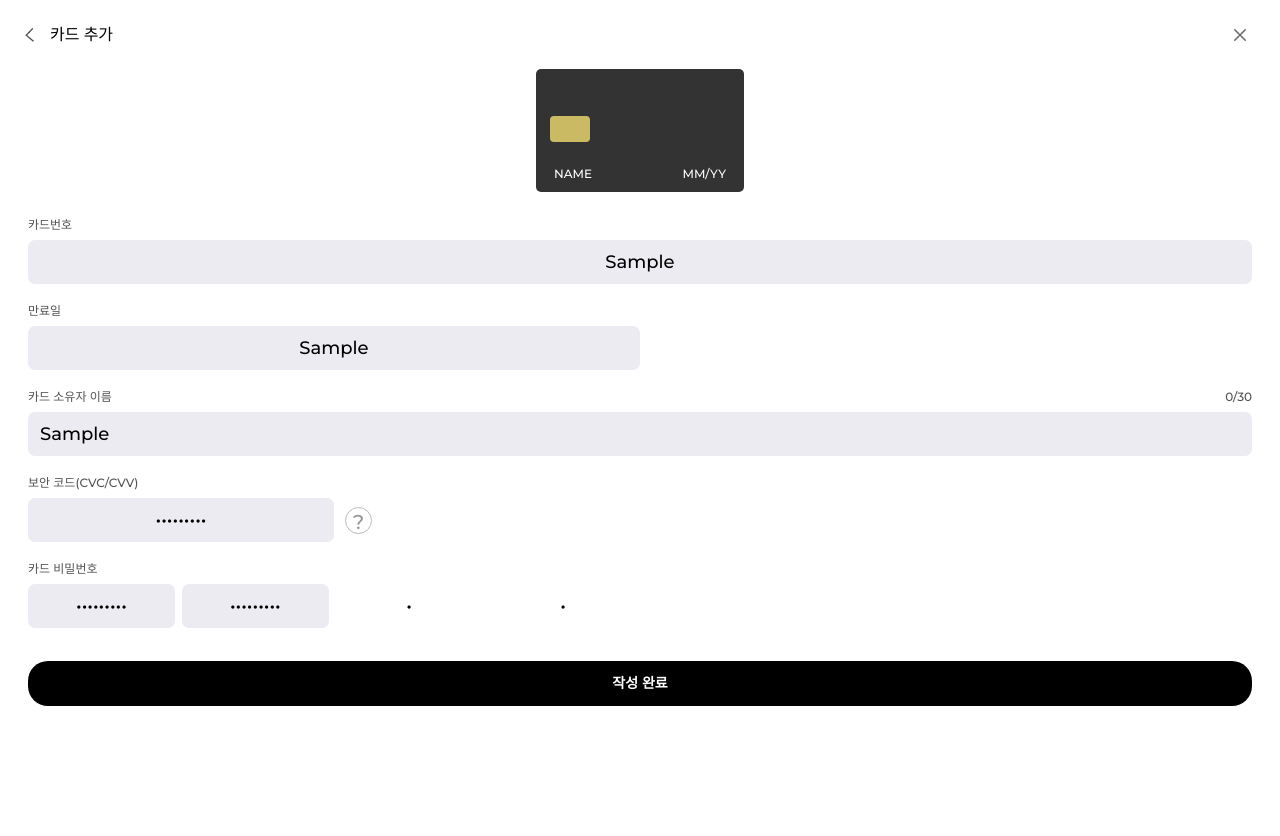
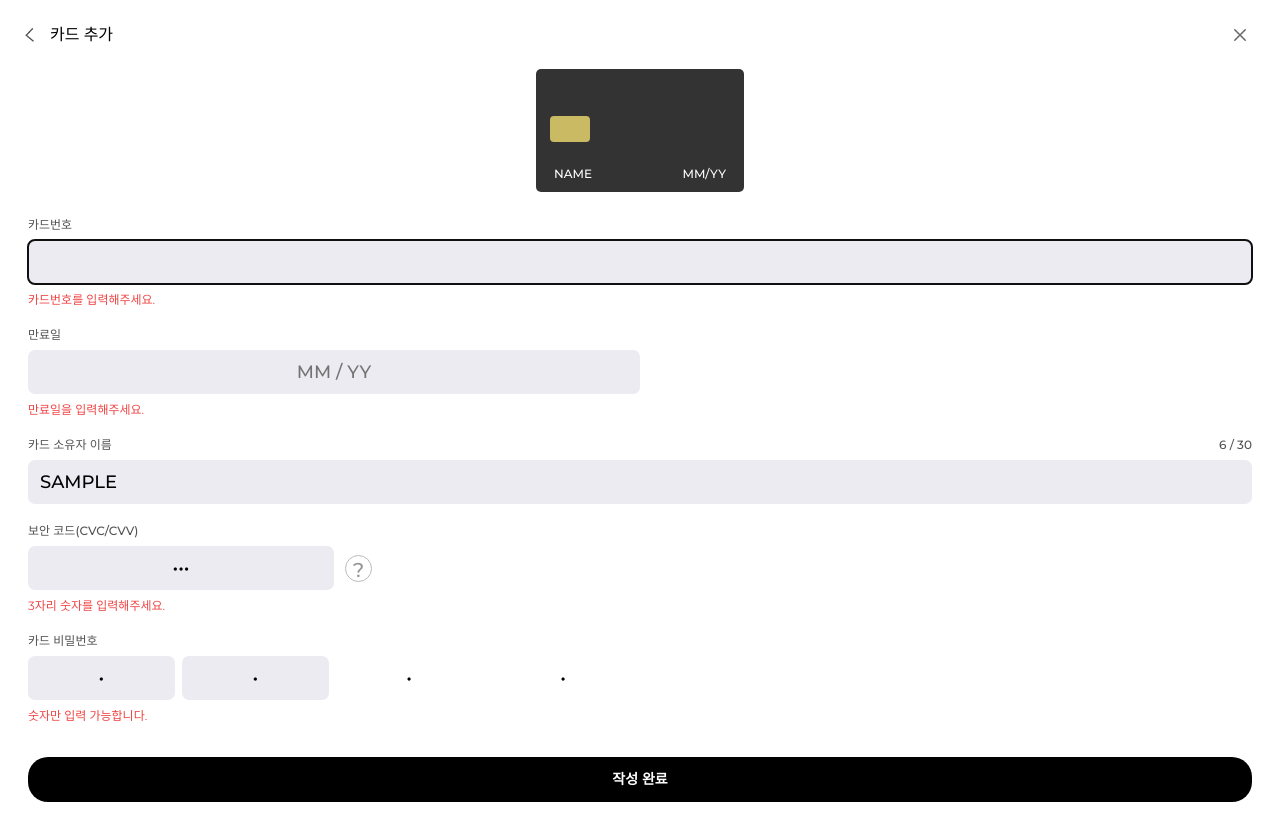
Before and after one commit to jjinheeWorld/shooking, a React (Vite) app: page /cards/register in a window 1280 px wide. Both pictures are taken after typing "Sample", "Sample", "Sample", "Sample123", "Sample123", "Sample123" into the empty fields and a click on the button "작성 완료". Before the commit the page ends 800 px from the top, so only its background shows below. Built offline with nearby package versions, Linux system fonts and the light colour scheme.

Commit message:
feat: 카드 등록 기능 구현

```diff
--- a/src/components/CardRegisterForm.jsx
+++ b/src/components/CardRegisterForm.jsx
@@ -4,8 +4,55 @@ const CardRegisterForm = () => {
   const {
     register,
     handleSubmit,
+    setValue,
+    watch,
     formState: { isSubmitting, errors },
   } = useForm();
+
+  const cardOwnerValue = watch("cardOwner", "");
+  const cardOwnerLength = cardOwnerValue.length;
+
+  const onChangeCardNumber = (e) => {
+    let value = e.target.value.replace(/\D/g, "");
+    value = value
+      .slice(0, 16)
+      .replace(/(\d{4})/g, "$1-")
+      .replace(/-$/, "");
+    setValue("cardNumber", value);
+  };
+
+  const onChangeCardDate = (e) => {
+    let value = e.target.value.replace(/\D/g, "");
+    if (value.length > 2) {
+      value = `${value.slice(0, 2)} / ${value.slice(2, 4)}`;
+    }
+    setValue("cardDate", value);
+  };
+
+  const onChangeCardOwner = (e) => {
+    let value = e.target.value.toUpperCase();
+    if (value.length > 30) {
+      value = value.slice(0, 30);
+    }
+    setValue("cardOwner", value);
+  };
+
+  const onChangeSecurityCode = (e) => {
+    let value = e.target.value;
+    if (value.length > 3) {
+      value = value.slice(0, 3);
+    }
+    setValue("securityCode", value);
+  };
+
+  const onChangeCardPassword = (e) => {
+    let value = e.target.value;
+    let name = e.target.name;
+    if (value.length > 1) {
+      value = value.slice(0, 1);
+    }
+    setValue(name, value);
+  };
 
   return (
     <form
@@ -18,45 +65,98 @@ const CardRegisterForm = () => {
       <input
         id="cardNumber"
         type="text"
-        className="register-input text-center"
+        className={`register-input text-center ${
+          errors.cardNumber ? "mb-0" : ""
+        }`}
+        {...register("cardNumber", {
+          required: "카드번호를 입력해주세요.",
+          onChange: onChangeCardNumber,
+          pattern: {
+            value: /\d{4}-\d{4}-\d{4}-\d{4}/,
+            message: "16자리 숫자를 입력해주세요.",
+          },
+        })}
       />
+      {errors.cardNumber && (
+        <div className="register-error">{errors.cardNumber.message}</div>
+      )}
       <label htmlFor="cardDate" className="register-label">
         만료일
       </label>
       <input
         id="cardDate"
         type="text"
-        className="register-input w-2/4 text-center"
+        className={`register-input  w-2/4 text-center ${
+          errors.cardDate ? "mb-0" : ""
+        }`}
         placeholder="MM / YY"
-        {...register("cardDate")}
+        {...register("cardDate", {
+          required: "만료일을 입력해주세요.",
+          onChange: onChangeCardDate,
+          pattern: {
+            value: /^(0[1-9]|1[0-2]) \/ \d{2}$/,
+            message: "유효한 만료일을 입력해주세요.",
+          },
+        })}
       />
+      {errors.cardDate && (
+        <div className="register-error">{errors.cardDate.message}</div>
+      )}
       <div className="flex justify-between">
         <label htmlFor="cardOwner" className="register-label">
           카드 소유자 이름
         </label>
-        <div className="register-label">0/30</div>
+        <div className="register-label">{cardOwnerLength} / 30</div>
       </div>
       <input
         id="cardOwner"
         type="text"
-        className="register-input"
+        className={`register-input ${errors.cardOwner ? "mb-0" : ""}`}
         placeholder="카드에 표시된 이름과 동일하게 입력하세요."
-        {...register("cardOwner")}
+        {...register("cardOwner", {
+          required: "카드 소유자 이름을 입력해주세요.",
+          onChange: onChangeCardOwner,
+          minLength: {
+            value: 2,
+            message: "최소 2자 이상 입력해주세요.",
+          },
+          pattern: {
+            value: /^[A-Z]*$/,
+            message: "영문 이름을 입력해주세요.",
+          },
+        })}
       />
+      {errors.cardOwner && (
+        <div className="register-error">{errors.cardOwner.message}</div>
+      )}
       <label htmlFor="securityCode" className="register-label">
         보안 코드(CVC/CVV)
       </label>
-      <div className="flex gap-[11px] mb-[19px] items-center">
+      <div
+        className={`flex gap-[11px] items-center ${
+          errors.securityCode ? "" : "mb-[19px]"
+        }`}
+      >
         <input
           id="securityCode"
           type="password"
           className="register-input mb-0 w-1/4 text-center"
-          {...register("securityCode")}
+          {...register("securityCode", {
+            required: "보안 코드를 입력해주세요.",
+            onChange: onChangeSecurityCode,
+            pattern: {
+              value: /^\d{3}$/,
+              message: "3자리 숫자를 입력해주세요.",
+            },
+          })}
         />
         <div className="w-[27px] h-[27px] border border-[#BABABA] text-[#969696] text-xl font-medium text-center rounded-full cursor-pointer">
           ?
         </div>
       </div>
+      {errors.securityCode && (
+        <div className="register-error">{errors.securityCode.message}</div>
+      )}
       <label id="cardPasswordLabel" className="register-label">
         카드 비밀번호
       </label>
@@ -65,15 +165,33 @@ const CardRegisterForm = () => {
           id="cardPassword1"
           type="password"
           aria-labelledby="cardPasswordLabel"
-          className="register-input w-[12%] text-center"
-          {...register("cardPassword1")}
+          className={`register-input w-[12%] text-center ${
+            errors.cardPassword1 || errors.cardPassword2 ? "mb-0" : ""
+          }`}
+          {...register("cardPassword1", {
+            required: "카드 비밀번호를 입력해주세요.",
+            onChange: onChangeCardPassword,
+            pattern: {
+              value: /\d/,
+              message: "숫자만 입력 가능합니다.",
+            },
+          })}
         />
         <input
           id="cardPassword2"
           type="password"
           aria-labelledby="cardPasswordLabel"
-          className="register-input w-[12%] text-center"
-          {...register("cardPassword2")}
+          className={`register-input w-[12%] text-center ${
+            errors.cardPassword1 || errors.cardPassword2 ? "mb-0" : ""
+          }`}
+          {...register("cardPassword2", {
+            required: "카드 비밀번호를 입력해주세요.",
+            onChange: onChangeCardPassword,
+            pattern: {
+              value: /\d/,
+              message: "숫자만 입력 가능합니다.",
+            },
+          })}
         />
         <div className="w-[12%] px-3 py-2 text-center font-medium text-lg cursor-default">
           •
@@ -82,6 +200,11 @@ const CardRegisterForm = () => {
           •
         </div>
       </div>
+      {(errors.cardPassword1 || errors.cardPassword2) && (
+        <div className="register-error">
+          {errors.cardPassword1?.message || errors.cardPassword2?.message}
+        </div>
+      )}
 
       <button
         type="submit"
--- a/src/index.css
+++ b/src/index.css
@@ -56,4 +56,8 @@
   .register-input {
     @apply block w-full px-3 py-2 mb-[19px] font-medium text-lg bg-[#ECEBF1] rounded-[7px] placeholder:text-[#737373];
   }
+
+  .register-error {
+    @apply text-red-500 text-xs mt-2 mb-[19px];
+  }
 }
--- a/src/output.css
+++ b/src/output.css
@@ -632,6 +632,15 @@ body {
   color: rgb(115 115 115 / var(--tw-text-opacity, 1));
 }
 
+.register-error {
+  margin-top: 0.5rem;
+  margin-bottom: 19px;
+  font-size: 0.75rem;
+  line-height: 1rem;
+  --tw-text-opacity: 1;
+  color: rgb(239 68 68 / var(--tw-text-opacity, 1));
+}
+
 .absolute {
   position: absolute;
 }
```
